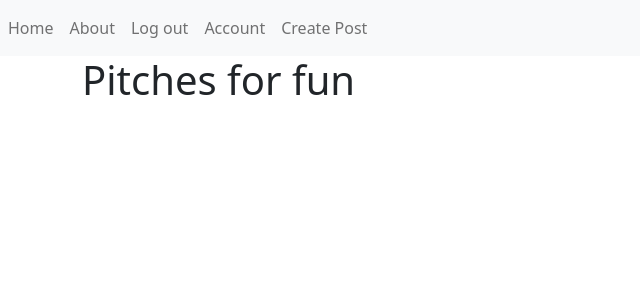
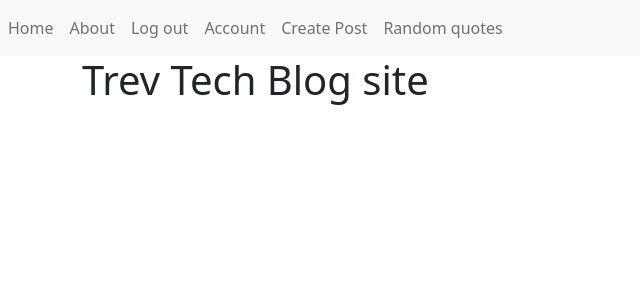
Before and after one commit to trevin-livele/flask_blog_app, a Flask app: page / in a window 1280 px wide. Shown: the top 300 px of the page, without its empty margins (0-640 px from the left). Run offline with Flask 2, Linux system fonts and the light colour scheme; the visitor is signed in with stand-in values (Sample User, id 1); data that the repository does not hold is empty.

Commit message:
added h1

```diff
--- a/puppycompanyblog/templates/base.html
+++ b/puppycompanyblog/templates/base.html
@@ -27,6 +27,7 @@
         <a class="nav-item nav-link" href="{{url_for("users.logout")}}">Log out</a>
         <a class="nav-item nav-link" href="{{url_for("users.account")}}">Account</a>
         <a class="nav-item nav-link" href="{{url_for("blog_posts.create_post")}}">Create Post</a>
+        <a class="nav-item nav-link" href="#">Random quotes</a>
         {% else %}
         <a class="nav-item nav-link" href="{{url_for("users.login")}}">Log in</a>
         <a class="nav-item nav-link" href="{{url_for("users.register")}}">Register</a>
--- a/puppycompanyblog/templates/index.html
+++ b/puppycompanyblog/templates/index.html
@@ -1,7 +1,7 @@
 {% extends "base.html" %}
 {% block content %}
 <div class="jumbotron">
-    <h1> Pitches for fun</h1>
+    <h1> Trev Tech Blog site</h1>
 </div>
 
 
@@ -14,7 +14,7 @@
             <h2> <a class="card-title" href="{{ url_for('blog_posts.blog_post',blog_post_id=post.id)}}">{{post.title}}</a> </h2>
            <a href="{{url_for('users.user_posts',username=post.author.username)}}">Written By: {{ post.author.username }}</a>
            <p>Published on: {{post.date.strftime('%Y-%m-%d')}} </p>
-           <a class="btn btn-primary" href="{{ url_for('blog_posts.blog_post',blog_post_id=post.id)}}">Read Pitch</a>
+           <a class="btn btn-primary" href="{{ url_for('blog_posts.blog_post',blog_post_id=post.id)}}">Read Post</a>
 
         </div>
 
```
Also changed, not shown: puppycompanyblog/__init__.py (+1 -16 lines).
